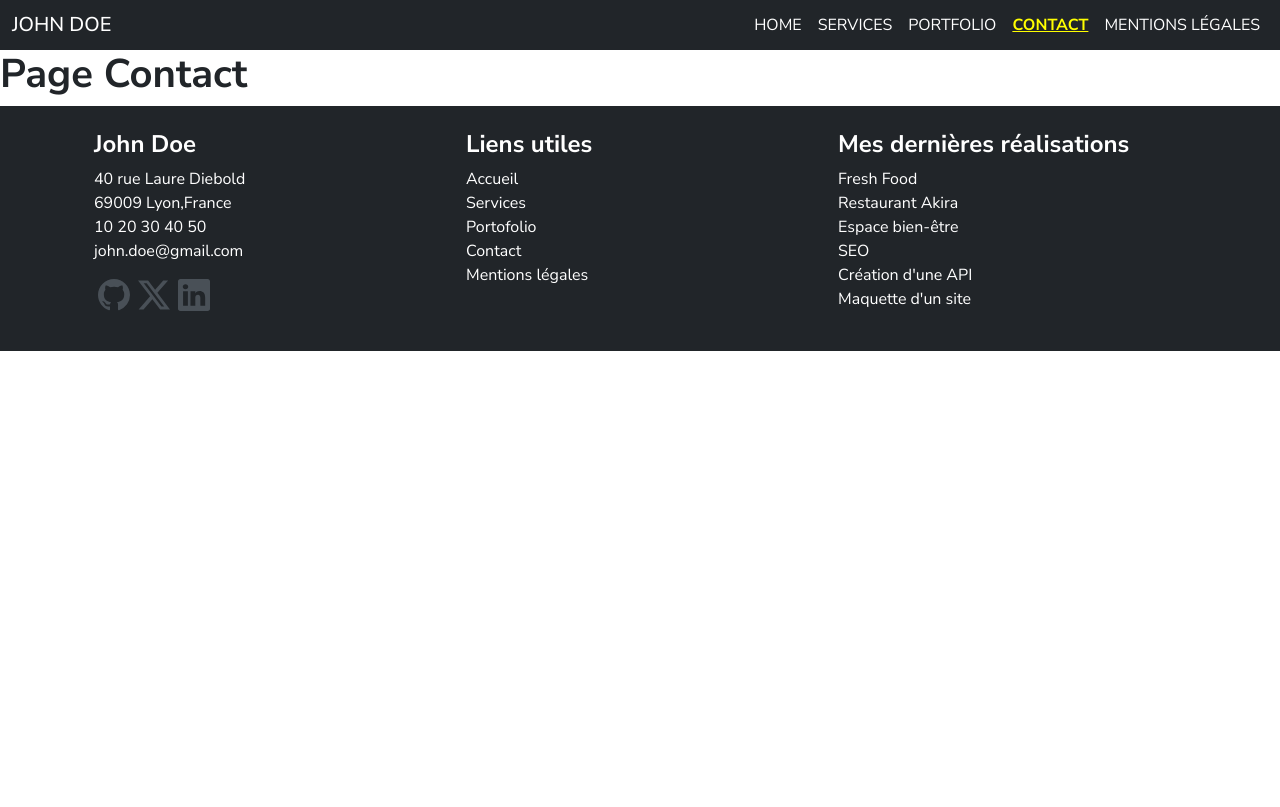
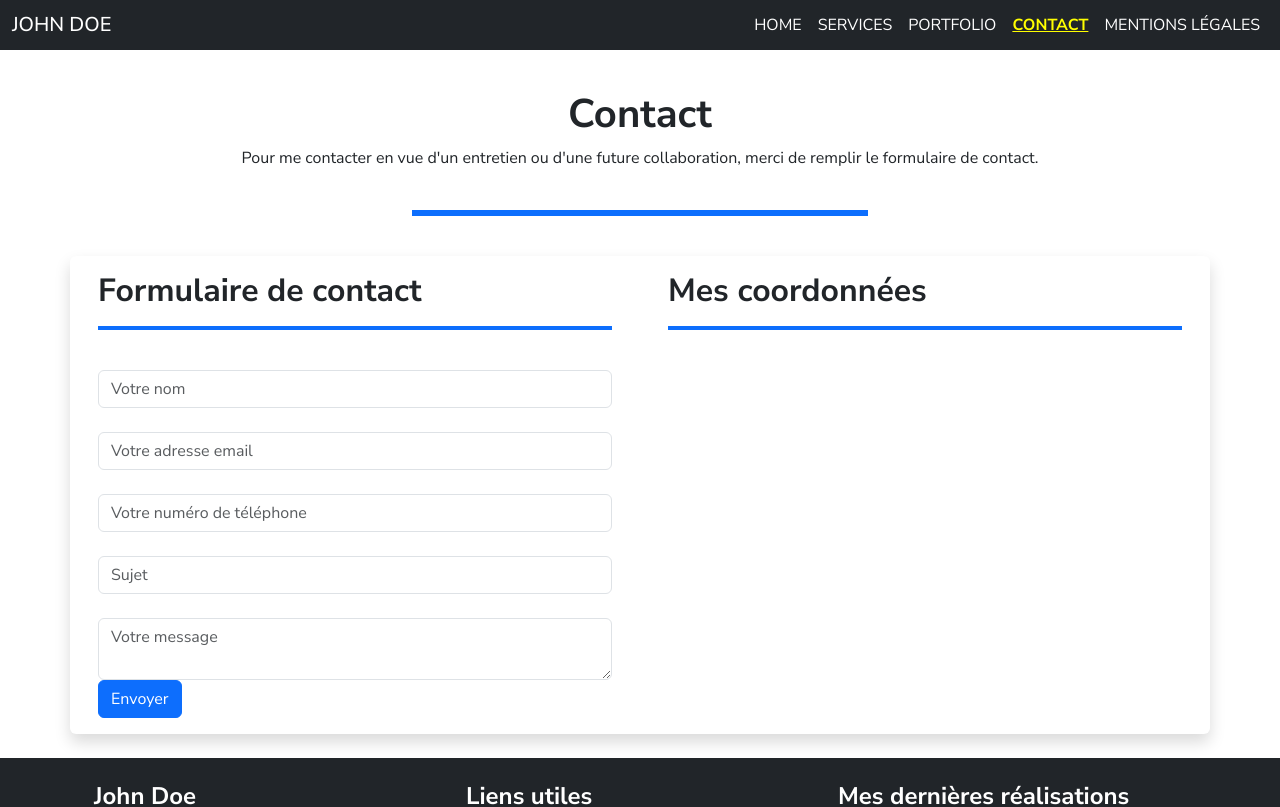
Before and after one commit to CL4P-TP-afk/Devoir_Creez_portfolio_React, a React (Vite) app in the folder app/: page /contact in a window 1280 px wide. Shown: the top 807 px of the page. Built offline with nearby package versions, Linux system fonts and the light colour scheme.

Commit message:
titre et formulaire en place

```diff
--- a/app/src/pages/Contact.jsx
+++ b/app/src/pages/Contact.jsx
@@ -1,8 +1,85 @@
+import {Container, Row, Col, CardTitle, CardText, Button , CardBody , CardFooter, CardHeader, Card, Form, Label, FormGroup, Input } from 'reactstrap';
+
+
 
 const Contact = () => {
     return (
         <>
-            <h1>Page Contact</h1>
+            <Container className=" h-100 py-4" >
+
+                <Row  className='justify-content-center py-3 text-center'>
+                    <h1>Contact</h1>
+                    <p>Pour me contacter en vue d'un entretien ou d'une future collaboration, merci
+                        de remplir le formulaire de contact.</p>
+                    <hr className='border border-primary border-3 opacity-100 my-4 ' style={{width:"40%"}} />
+                </Row>
+
+                <Row>
+                    <Card className='shadow border-0'>
+                        <Row>
+                            <Col md="6">
+                                <CardBody>
+                                    <CardTitle tag="h2">Formulaire de contact</CardTitle>
+                                    <hr className="border border-primary border-2 opacity-100" />
+                                    <Form>
+
+                                            <Label for='nom'/>
+                                            <Input
+                                                id="nom"
+                                                name="nom"
+                                                placeholder="Votre nom"
+                                                type="text"
+                                                />
+
+                                            <Label for="email"/>
+                                            <Input
+                                                id="email"
+                                                name="email"
+                                                placeholder="Votre adresse email"
+                                                type="email"
+                                                />
+
+                                            <Label for="tel"/>
+                                            <Input
+                                                id="tel"
+                                                name="tel"
+                                                placeholder="Votre numéro de téléphone"
+                                                type="tel"
+                                                />
+                                            <Label for='sujet'/>
+                                            <Input
+                                                id="sujet"
+                                                name="sujet"
+                                                placeholder="Sujet"
+                                                type="text"
+                                                />
+                                            <Label for='message'/>
+                                            <Input
+                                                id="message"
+                                                name="message"
+                                                placeholder="Votre message"
+                                                type="textarea"
+                                                size=""
+                                                />
+
+                                        <Button href="#" tag="a" color="primary" type="submit" value="Submit">Envoyer</Button>
+                                        {/* <Button href="#" tag="input" color="primary" type="submit" value="Submit">Envoyer</Button> */}
+                                    </Form>
+                                </CardBody>
+                            </Col>
+                            <Col md="6">
+                                <CardBody >
+                                    <CardTitle tag="h2">Mes coordonnées</CardTitle>
+                                    <hr className="border border-primary border-2 opacity-100" />
+                                </CardBody>
+                            </Col>
+                        </Row>
+                    </Card>
+
+                </Row>
+
+            </Container>
+
         </>
     )
 }
--- a/app/src/pages/Portfolio.jsx
+++ b/app/src/pages/Portfolio.jsx
@@ -10,11 +10,11 @@ const Portfolio = () => {
 
             <div className="container text-center h-100 py-4">
                 <Row className='justify-content-center py-3'>
-                    <Col className="col col-md-5 py-3">
+                    {/* <Col className="col col-md-5 py-3">    */}
                         <h1>Portfolio</h1>
                         <p>voici quelques-unes de mes réalisations.</p>
-                        <hr className='border border-primary border-3 opacity-100 my-4' />
-                    </Col>
+                        <hr className='border border-primary border-3 opacity-100 my-4' style={{width:"40%"}} />
+                    {/* </Col> */}
                 </Row>
                 <Row className='py-3'>
                     <Col md="4" className='p-2' >
```
Also changed, not shown: app/src/pages/card-effect.css (line endings or trailing spaces).
